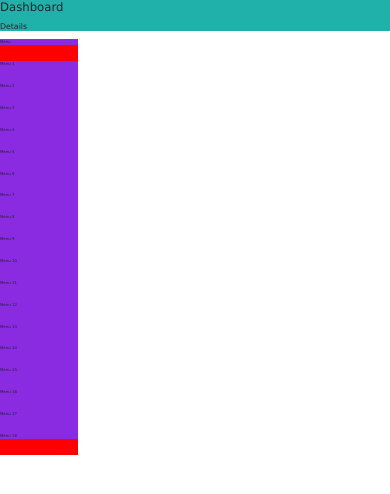
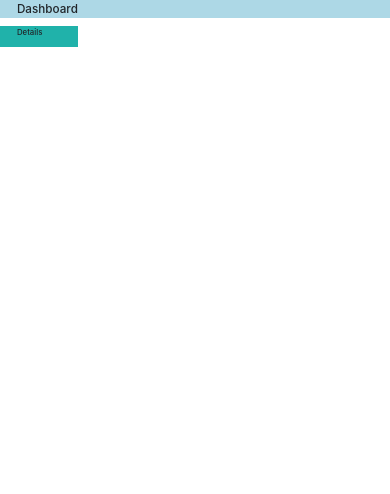
Before and after one commit to SeemannMx/AngularDashboard, an Angular app: page / in a window 390 px wide. Shown: the top 494 px of the page. Built offline with nearby package versions, Linux system fonts and the light colour scheme.

Commit message:
responsive container and container-fluid

```diff
--- a/src/app/app.component.css
+++ b/src/app/app.component.css
@@ -1,47 +1,23 @@
-/* AppComponent's private CSS styles */
-h1 {
-  font-family: Verdana;
-}
-h2 {
-  font-family: Verdana;
+/* Dashboard */
+.container-fluid {
+  background-color: lightblue;
 
 }
 
-p {
-  font-family: Verdana;
+/* Details */
+.container{
+  background-color: lightseagreen;
+  width: 20%;
+  float: left;
+  font-size: 2vw;
+}
+
+h1 {
+  font-size: 3vw;
+  padding: 0.5vw;
 
 }
-
-[class*='col-'] {
-
-}
-[class*='col-']:last-of-type {
-
-}
-
-.col-1-3 {
-  background-color: blueviolet;
-  font-size: 1vw;
-}
-
-#menu {
-  background-color: red;
-  width: 20%;
-  float: left;
-}
-
-#header {
-  background-color: lightseagreen;
-}
-
-#page {
-  background-color: lightgrey;
-}
-
-/* Use a media query to add a breakpoint at 800px: */
-@media screen and (max-width: 800px){
-  /* The width is 100%, when the viewport is 800px or smaller */
-  .left, .mein, .right {
-    width: 100%;
-  }
-}
+ h3 {
+   font-size: 2vw;
+   padding: 0.5vw;
+ }
--- a/src/app/app.component.html
+++ b/src/app/app.component.html
@@ -1,37 +1,8 @@
-<!--The content below is only a placeholder and can be replaced.-->
-<div id="page">
-    <div id="header" class="col-1-12">
-      <h1 style="font-size: 3vw">{{ title }} </h1>
-      <h2 style="font-size: 2vw" >Details</h2>
-    </div>
-
-    <div id="menu">
-
-      <div class="col-1-3">
-        <p id="menuTitle">Menu</p>
-      </div>
-
-      <div class="col-1-3">
-        <p id="menuItem1">Menu 1</p>
-        <p id="menuItem2">Menu 2</p>
-        <p id="menuItem3">Menu 3</p>
-        <p id="menuItem4">Menu 4</p>
-        <p id="menuItem5">Menu 5</p>
-        <p id="menuItem6">Menu 6</p>
-        <p id="menuItem7">Menu 7</p>
-        <p id="menuItem8">Menu 8</p>
-        <p id="menuItem9">Menu 9</p>
-        <p id="menuItem10">Menu 10</p>
-        <p id="menuItem11">Menu 11</p>
-        <p id="menuItem12">Menu 12</p>
-        <p id="menuItem13">Menu 13</p>
-        <p id="menuItem14">Menu 14</p>
-        <p id="menuItem15">Menu 15</p>
-        <p id="menuItem16">Menu 16</p>
-        <p id="menuItem17">Menu 17</p>
-        <p id="menuItem18">Menu 18</p>
-      </div>
-
-    </div>
-
+<!-- The .container class provides a responsive fixed width container -->
+<div class="container-fluid">
+  <h1> {{ title }}</h1>
 </div>
+<!-- The .container class provides a responsive fixed width container -->
+<div class="container">
+  <h3> {{ details }}</h3>
+</div>
--- a/src/app/app.component.ts
+++ b/src/app/app.component.ts
@@ -11,6 +11,7 @@ export class AppComponent {
 
   // declaration of variables
   title = 'Dashboard';
+  details = 'Details';
 
   ngOnInit(){
   }
--- a/src/index.html
+++ b/src/index.html
@@ -1,8 +1,11 @@
 <!doctype html>
 <html lang="en">
-  <meta charset="utf-8" name="viewport" content="width=device-width, initial-scale=1.0">
+
   <head>
     <title>Dashboard</title>
+
+    <!-- build responsive as per screen size -->
+    <meta charset="utf-8" name="viewport" content="width=device-width, initial-scale=1.0">
 
     <!-- Latest compiled and minified CSS -->
     <link rel="stylesheet" href="https://maxcdn.bootstrapcdn.com/bootstrap/4.1.0/css/bootstrap.min.css">
```
